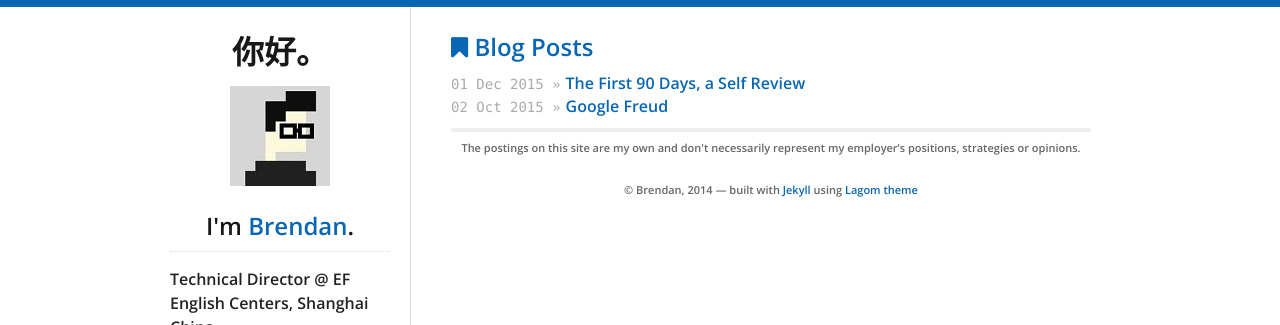
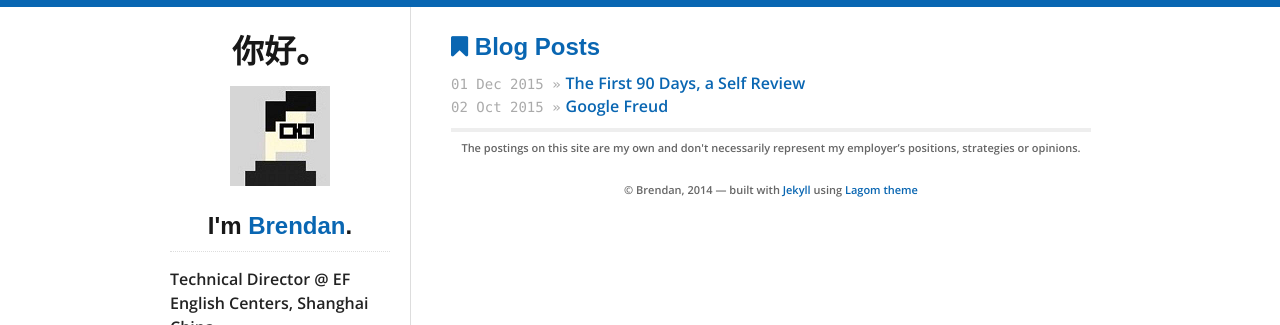
Before and after one commit to bcooney/bcooney.github.io, a Jekyll site: the page built from index.html, in a window 1280 px wide. Shown: the top 325 px of the page. Built offline with Jekyll 4.4.1, drawn with Linux system fonts in a browser that asks for light colours; nearby versions of some CDN libraries.

Commit message:
change to raleway font

```diff
--- a/_includes/css/screen.css
+++ b/_includes/css/screen.css
@@ -18,7 +18,7 @@ body {
 
 h1, h2, h3, h4, h5, h6 {
   color: #181818;
-  font-family: "open sans", sans-serif;
+  font-family: "Raleway",Arial,sans-serif;
   font-weight: 600;
 }
 
```
